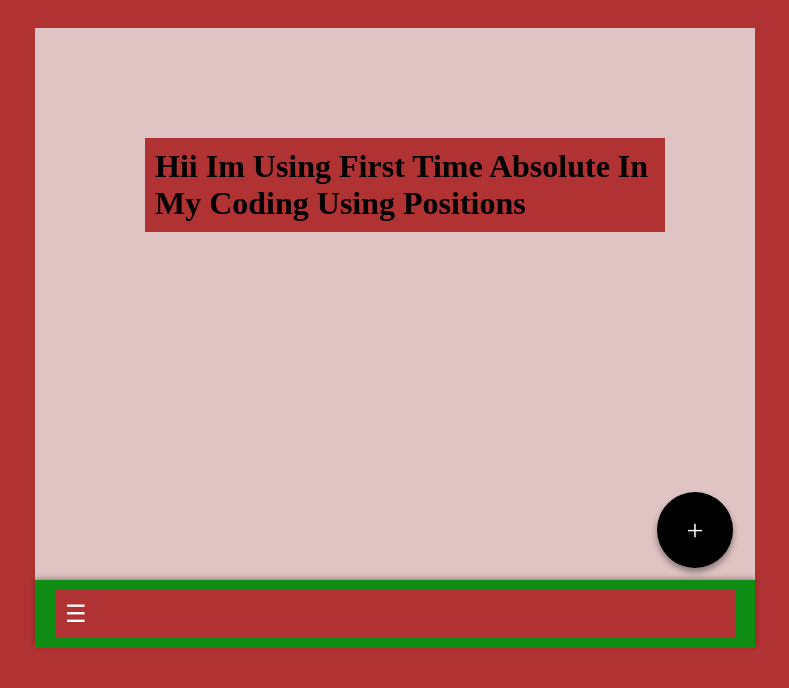
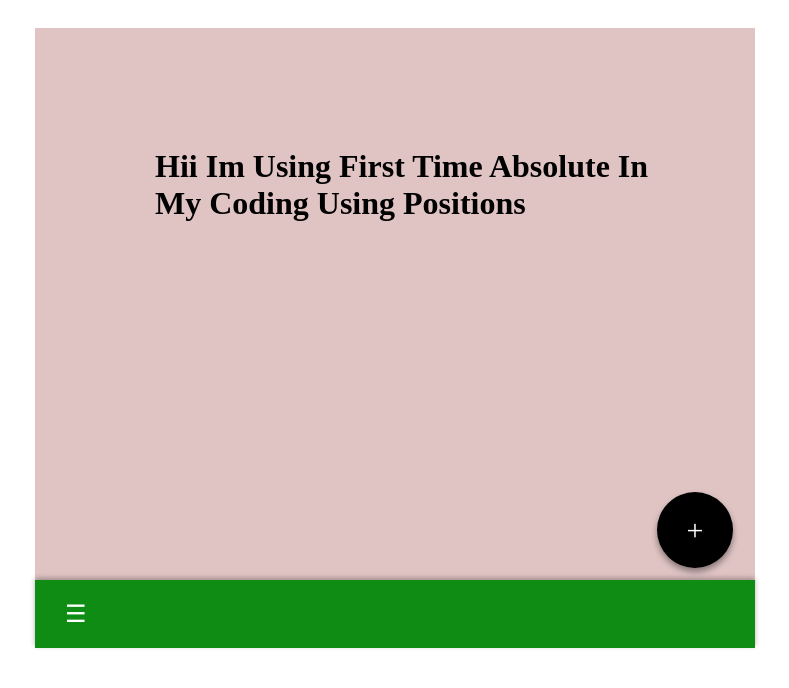
Before and after one commit to Supraja1508/Full-Stack, a plain HTML site: page Day5/absolute.html in a window 1280 px wide. Shown: the whole page, without its empty margins (343-1132 px from the left). Drawn offline with Linux system fonts and the light colour scheme.

Commit message:
Update absolute.html

```diff
--- a/Day5/absolute.html
+++ b/Day5/absolute.html
@@ -4,7 +4,7 @@
     <style>
       * {
         padding: 10px;
-        background: #b03232;
+/*         background: #b03232; */
       }
       .absolute {
         background: #e0c4c4;
```
